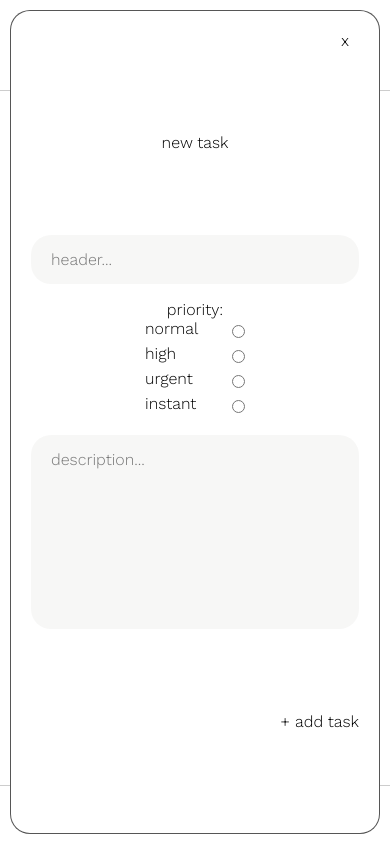
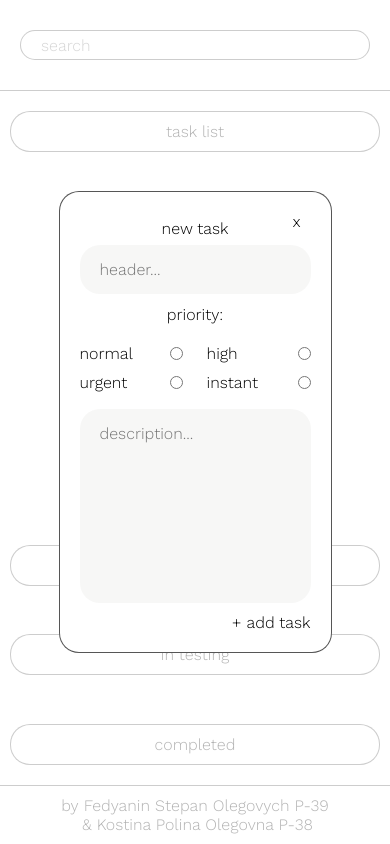
Before and after one commit to StepanFedyanin/scrum_table, a React (Create React App) app: page / in a window 390 px wide. Both pictures are taken after a click on the button "+ add task". Built offline with nearby package versions, Linux system fonts and the light colour scheme.

Commit message:
prev final dop v2.0

```diff
--- a/public/index.html
+++ b/public/index.html
@@ -8,6 +8,7 @@
 	<link rel="preconnect" href="https://fonts.googleapis.com">
 	<link rel="preconnect" href="https://fonts.gstatic.com" crossorigin>
 	<link href="https://fonts.googleapis.com/css2?family=Work+Sans:wght@300&display=swap" rel="stylesheet">
+	<link href="https://fonts.googleapis.com/css2?family=Montserrat:wght@300&display=swap" rel="stylesheet">
 	<title>React App</title>
 </head>
 
--- a/src/Component/CardItem/CardItem.jsx
+++ b/src/Component/CardItem/CardItem.jsx
@@ -11,10 +11,10 @@ const transferTools = (paramsTools, transferBackTheTable, transferAcrossTheTable
 			return (
 				<div className={cls.CardItemTransfer}>
 					<div className={cls.pref}>
-						<span onClick={transferBackTheTable}>&lt;</span>
+						<span className={cls.CardItem__btn}  onClick={transferBackTheTable}>&lt;</span>
 					</div>
 					<div className={cls.next}>
-						<span onClick={transferAcrossTheTable}>&gt;</span>
+						<span className={cls.CardItem__btn}  onClick={transferAcrossTheTable}>&gt;</span>
 					</div>
 				</div>
 			)
@@ -24,7 +24,7 @@ const transferTools = (paramsTools, transferBackTheTable, transferAcrossTheTable
 			return (
 				<div className={cls.CardItemTransfer}>
 					<div className={cls.pref}>
-						<span onClick={transferBackTheTable}>&lt;</span>
+						<span className={cls.CardItem__btn}  onClick={transferBackTheTable}>&lt;</span>
 					</div>
 				</div>
 			)
@@ -33,7 +33,7 @@ const transferTools = (paramsTools, transferBackTheTable, transferAcrossTheTable
 			return (
 				<div className={cls.CardItemTransfer}>
 					<div className={cls.next}>
-						<span onClick={transferAcrossTheTable}>&gt;</span>
+						<span className={cls.CardItem__btn}  onClick={transferAcrossTheTable}>&gt;</span>
 					</div>
 				</div>
 			)
@@ -104,10 +104,10 @@ function CardItem({ transferParams, cardList, setCardList, nextCardList, setNext
 					</div>
 					<div className={cls.CardItemTools}>
 						<div className={cls.CardItemEdit}>
-							<span onClick={() => editCardAssembly()}>...</span>
+							<span className={cls.CardItem__btn} onClick={() => editCardAssembly()}>...</span>
 						</div>
 						<div className="">
-							<span onClick={() => deleteCard()}>&#215;</span>
+							<span className={cls.CardItem__btn} onClick={() => deleteCard()}>&#215;</span>
 						</div>
 					</div>
 				</div>
--- a/src/Component/CardItem/CardItem.module.css
+++ b/src/Component/CardItem/CardItem.module.css
@@ -3,7 +3,7 @@
 	min-height: 130px;
 	display: flex;
 	flex-direction: column;
-	margin-bottom: 15px;
+	margin-bottom: 10px;
 	position: relative;
 }
 
@@ -57,6 +57,9 @@
 .CardItemEdit{
 	transform: rotate(90deg);
 }
+.CardItem__btn:hover{
+	color: #a0a0a0;
+}
 
 .CardItemDescription{
 	width: 100%;
--- a/src/Component/CardList/CardList.jsx
+++ b/src/Component/CardList/CardList.jsx
@@ -21,7 +21,7 @@ function CardList({ children, openModal, add, title, listShow, changeShow, id })
 					add ?
 						<div className={cls.blockHeaderAddHide}>
 							<div className={cls.blockHeaderAdd} onClick={addCardModule}>
-								<button>+ add task</button>
+								<button className={cls.blockHeaderAdd_btn}>+ add task</button>
 							</div>
 						</div>
 
--- a/src/Component/CardList/CardList.module.css
+++ b/src/Component/CardList/CardList.module.css
@@ -24,10 +24,10 @@
 .blockHeaderAdd {
  justify-self: center;
 }
+.blockHeaderAdd_btn:hover{
+	color: #a0a0a0;
+}
 
-.blockHeaderAdd:hover {
-	color: red;
-}
 .blockContentAdd{
 	display: none;
 }
--- a/src/Component/ModalAdd/ModalAdd.jsx
+++ b/src/Component/ModalAdd/ModalAdd.jsx
@@ -145,6 +145,7 @@ function ModalAdd({ booleanOpenModal, setBooleanOpenModal, addCardListTask, bool
 							<div className="">
 								<p>priority: </p>
 							</div>
+							<div className={cls.ModalRadioItems}>
 								<div className={cls.ModalRadioItem}>
 									<label className={cls.ModalRadioLabel} htmlFor="normal">normal</label>
 									<input className={cls.ModalRadioInputRadio} id="normal" type="radio" name="priorityItem" ref={normalChecked} />
@@ -162,6 +163,8 @@ function ModalAdd({ booleanOpenModal, setBooleanOpenModal, addCardListTask, bool
 									<input className={cls.ModalRadioInputRadio} id="instant" type="radio" name="priorityItem" ref={instantChecked} />
 								</div>
 							</div>
+
+						</div>
 						<div className={cls.ModalDescription}>
 							<textarea className={cls.ModalDescriptionInput} ref={description} name="" id="" cols="30" rows="10" placeholder='description...'></textarea>
 						</div>
@@ -169,9 +172,9 @@ function ModalAdd({ booleanOpenModal, setBooleanOpenModal, addCardListTask, bool
 					<div className={cls.ModalAddCard}>
 						{
 							booleanEditModal ?
-								<button onClick={() => editCardModal()}>edit</button>
+								<button className={cls.ModalAddCard__btn} onClick={() => editCardModal()}>edit</button>
 								:
-								<button onClick={() => CardListTask()}>+ add task</button>
+								<button className={cls.ModalAddCard__btn} onClick={() => CardListTask()}>+ add task</button>
 						}
 					</div>
 				</div>
--- a/src/Component/ModalAdd/ModalAdd.module.css
+++ b/src/Component/ModalAdd/ModalAdd.module.css
@@ -10,18 +10,14 @@
 }
 
 .ModalAdd {
-	background-color: #FFFFFF;
 	width: 70vw;
-	max-width:700px;
-	/* height: 40vh; */
+	max-width: 700px;
 	height: fit-content;
-	max-height: fit-content;
+	overflow: auto;
 	margin: auto;
 	position: absolute;
-	top: 0;
-	left: 0;
-	bottom: 0;
-	right: 0;
+	top: 0; left: 0; bottom: 0; right: 0;
+	background-color: #FFFFFF;
 	border: 1px solid #000000a9;
 	border-radius: 20px;
 	padding: 20px;
@@ -46,7 +42,7 @@
 }
 
 .ModalTitle {
-	margin-top: 20px;
+	margin: 3% 0;
 }
 
 .ModalContentInputs {
@@ -62,12 +58,21 @@
 	justify-content: space-between;
 	margin: 15px 0;
 }
+.ModalRadioItems{
+	padding-left: 10%;
+	display: flex;
+	justify-content: space-between;
+	width: 100%;
+}
 
 .ModalRadioItem {
 	display: flex;
 	flex-direction: column;
 	position: relative;
 	/* height: 60px; */
+}
+.ModalRadioItem :hover{
+	color: #a0a0a0;
 }
 
 input[id="normal"]:checked::after {
@@ -159,13 +164,14 @@ input[id="instant"]:checked::after {
 	display: flex;
 	justify-content: flex-end;
 }
-
+.ModalAddCard__btn:hover{
+	color: #a0a0a0;
+}
 @media (max-width:768px) {
 	.ModalAdd {
-		background-color: #FFFFFF;
+		/* background-color: #FFFFFF;
 		width: calc(100% - 20px);
 		max-width:none;
-		/* height: 40vh; */
 		height: calc(100% - 20px);
 		max-height: fit-content;
 		margin: auto;
@@ -176,25 +182,52 @@ input[id="instant"]:checked::after {
 		right: 0;
 		border: 1px solid #000000a9;
 		border-radius: 20px;
-		padding: 20px;
+		padding: 20px; */
 	}
 	.ModalContentContainer {
 		justify-content: space-evenly;
 	}
 	.ModalRadioInput{
-		margin: 10% 0;
+		flex-direction: column;
 	}
+	.ModalRadioItems{
+		/* flex-direction: column; */
+		flex-wrap: wrap;
+		padding:0;
+		/* padding-top: 10px; */
+		margin-top: 15px;
+	}
+
+	.ModalRadioItem{
+		width: 50%;
+		flex-direction: row;
+		align-items: center;
+		justify-content: space-around;
+		padding: 5px 0;
+	}
+
 	.ModalContentInputs {
 		width: 100%;
 		display: flex;
 		flex-direction: column;
 		align-items: center;
 	}
+
+	.ModalRadioLabel{
+		padding: 0;
+		margin: 0 10px 0 0;
+		width: 50px;
+	}
+
 	.ModalHeader{
 		width: 100%;
 	}
 	.ModalHeaderInput{
 		width: 100%;
+	}
+	.ModalDescription{
+		width: 100%;
+		margin-bottom: 10px;
 	}
 	.ModalDescriptionInput {
 		width: 100%;
@@ -204,7 +237,7 @@ input[id="instant"]:checked::after {
 		background: #99958c13;
 		word-break: break-all;
 		height: 23vh;
-		width: 39vw;
+		width: 100%;
 		max-width: none;
 		max-height: none;
 		resize: none;
@@ -220,6 +253,7 @@ input[id="instant"]:checked::after {
 	}
 	.ModalDescription {
 		width: 100%;
+		margin-bottom: 10px;
 	}
 	.ModalDescriptionInput {
 		width: 100%;
@@ -239,7 +273,7 @@ input[id="instant"]:checked::after {
 	.ModalRadioItem {
 		flex-direction: row;
 		align-items: center;
-		width: 20%;
+		width: 45%;
 		min-width: 100px;
 		justify-content: space-between;
 	}
@@ -298,10 +332,35 @@ input[id="instant"]:checked::after {
 		top: 54%;
 	}
 }
-@media (max-height:576px) and (max-width:768px){
+@media (max-height:650px) and (max-width:576px){
+	.ModalAdd {
+		width: 70vw;
+		max-width: 700px;
+		top: 40%;
+		left: 0;
+		bottom: 60%;
+		right: 0;
+	}
 	.ModalRadioInput{
 		margin: 1% 0;
 		display: flex;
 		flex-direction: column;
 	}
 }
+
+@media (max-height:330px){
+	.ModalAdd{
+		max-height: calc(100vh - 50px);
+	}
+	.ModalAddCard{
+		padding-bottom: 20px;
+	}
+}
+@media (max-width:340px	){
+	.ModalRadioItems{
+
+	}
+	.ModalRadioItem{
+		flex-direction: column;
+	}
+}
```
Lines whose indentation alone changed are shown as unchanged.
